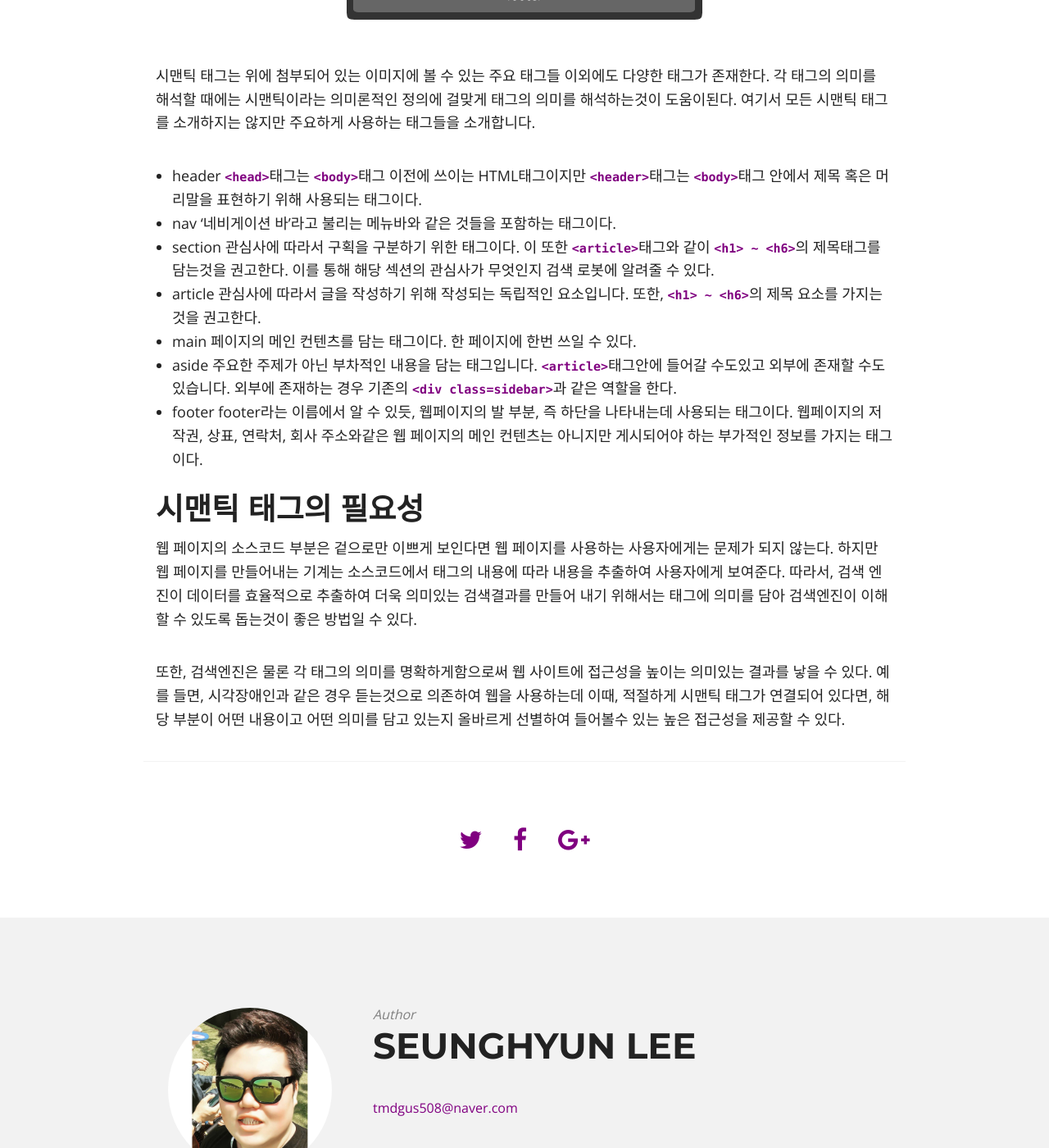
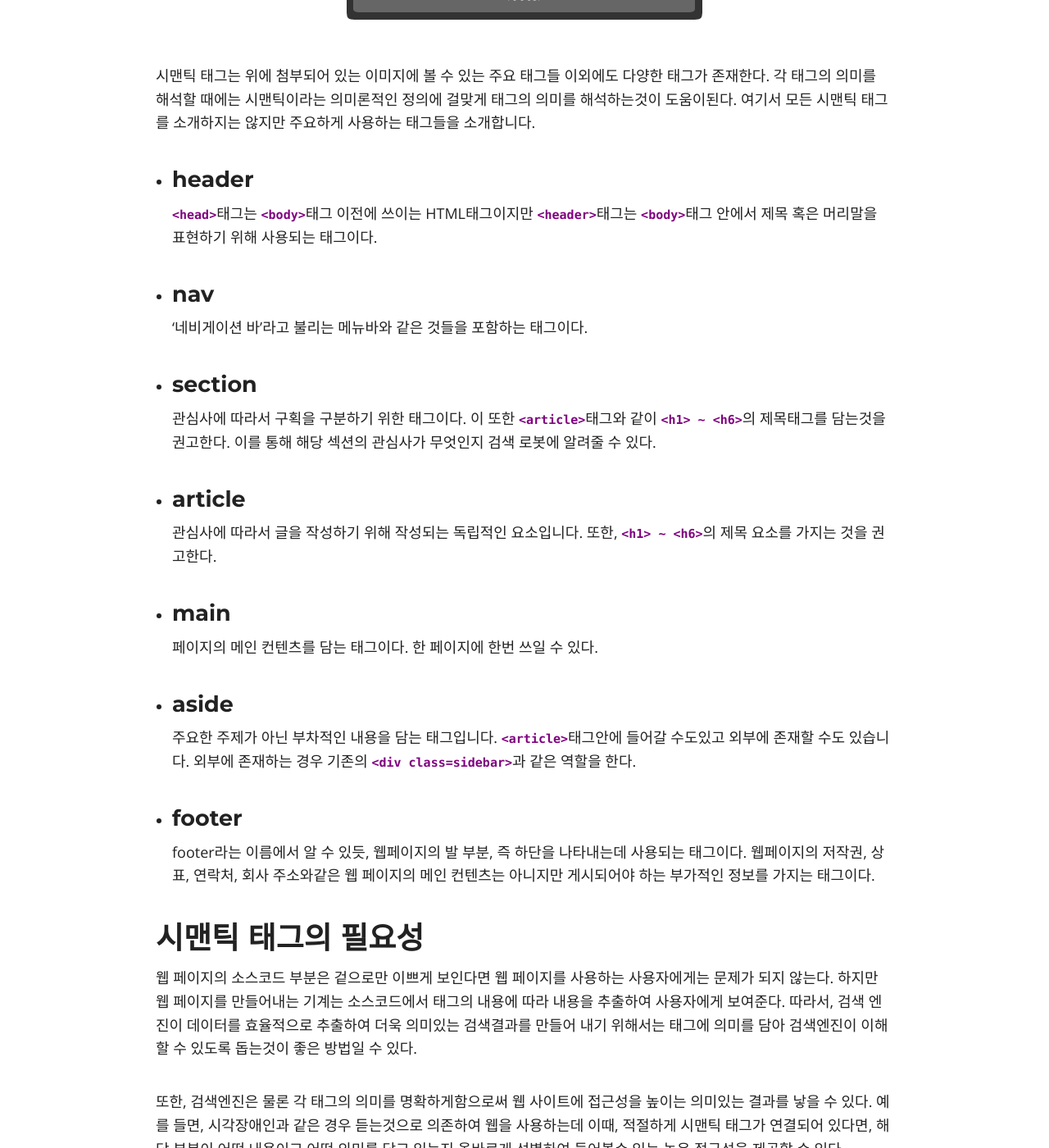
Before and after one commit to lsh58/lsh58.github.io, a Jekyll site: the page built from _posts/2020-02-18-HTML_시맨틱태그.md, in a window 1280 px wide and 1400 px high, scrolled down 1230 px. Shown: the whole window at 82% size. Built offline with Jekyll 4.4.1, drawn with Linux system fonts in a browser that asks for light colours; nearby versions of some CDN libraries; comment, search, counter and statistics services are not loaded.

```diff
--- a/_posts/2020-02-18-HTML_시맨틱태그.md
+++ b/_posts/2020-02-18-HTML_시맨틱태그.md
@@ -29,19 +29,19 @@ W3School에서 정의한 시맨틱과 관련된 정의는 이렇다.
 
 시맨틱 태그는 위에 첨부되어 있는 이미지에 볼 수 있는 주요 태그들 이외에도 다양한 태그가 존재한다. 각 태그의 의미를 해석할 때에는 시맨틱이라는 의미론적인 정의에 걸맞게 태그의 의미를 해석하는것이 도움이된다. 여기서 모든 시맨틱 태그를 소개하지는 않지만 주요하게 사용하는 태그들을 소개합니다.
 
-- header
+- ### header
 ``<head>``태그는 ``<body>``태그 이전에 쓰이는 HTML태그이지만 ``<header>``태그는 ``<body>``태그 안에서 제목 혹은 머리말을 표현하기 위해 사용되는 태그이다.
-- nav
+- ### nav
 ‘네비게이션 바’라고 불리는 메뉴바와 같은 것들을 포함하는 태그이다.
-- section
+- ### section
 관심사에 따라서 구획을 구분하기 위한 태그이다. 이 또한 ``<article>``태그와 같이 ``<h1> ~ <h6>``의 제목태그를 담는것을 권고한다. 이를 통해 해당 섹션의 관심사가 무엇인지 검색 로봇에 알려줄 수 있다.
-- article
+- ### article
 관심사에 따라서 글을 작성하기 위해 작성되는 독립적인 요소입니다. 또한, ``<h1> ~ <h6>``의 제목 요소를 가지는 것을 권고한다.
-- main
+- ### main
 페이지의 메인 컨텐츠를 담는 태그이다. 한 페이지에 한번 쓰일 수 있다.
-- aside
+- ### aside
 주요한 주제가 아닌 부차적인 내용을 담는 태그입니다. ``<article>``태그안에 들어갈 수도있고 외부에 존재할 수도 있습니다. 외부에 존재하는 경우 기존의 ``<div class=sidebar>``과 같은 역할을 한다.
-- footer
+- ### footer
 footer라는 이름에서 알 수 있듯, 웹페이지의 발 부분, 즉 하단을 나타내는데 사용되는 태그이다. 웹페이지의 저작권, 상표, 연락처, 회사 주소와같은 웹 페이지의 메인 컨텐츠는 아니지만 게시되어야 하는 부가적인 정보를 가지는 태그이다.
 
 
```
